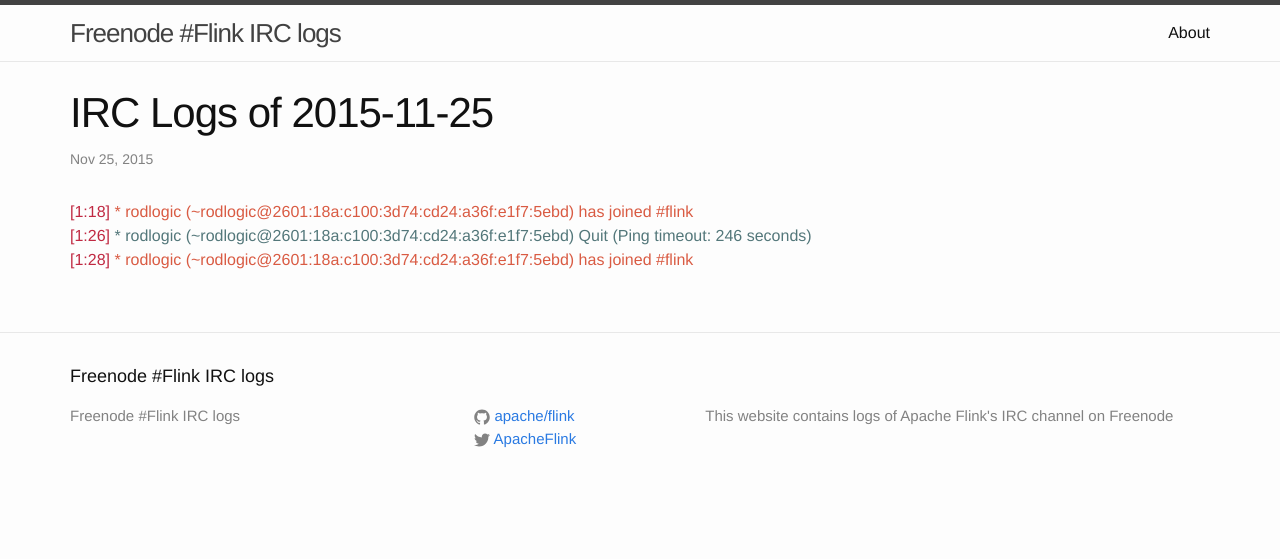
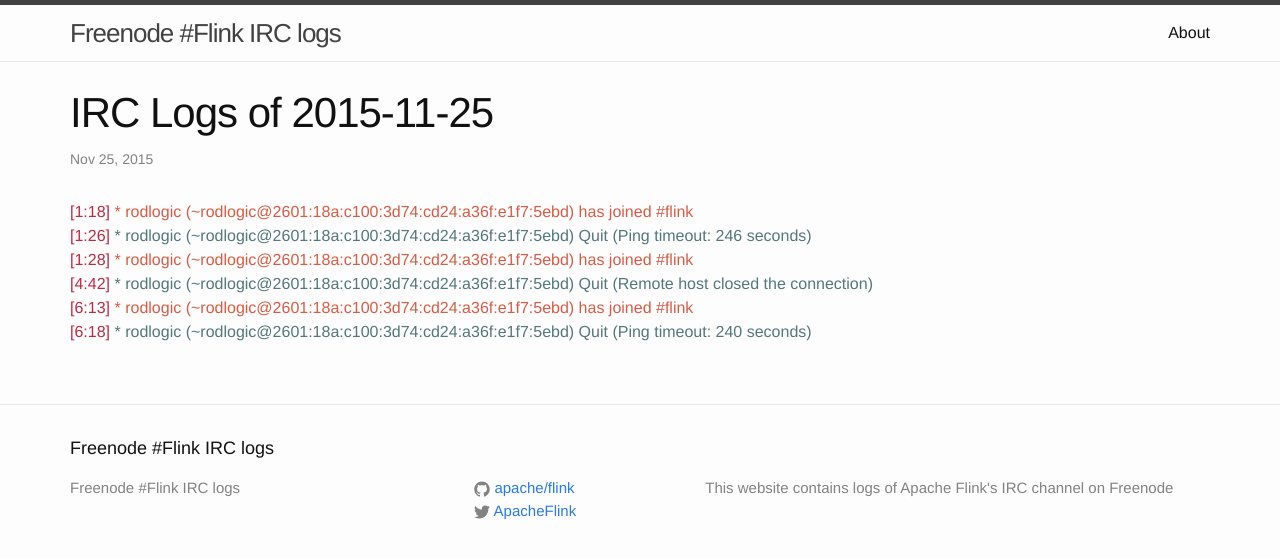
Before and after one commit to flink-irc-logs/flink-irc-logs.github.io, a Jekyll site: the page built from _posts/2015-11-25-logs.markdown, in a window 1280 px wide. Shown: the top 559 px of the page. Built offline with Jekyll 4.4.1, drawn with Linux system fonts in a browser that asks for light colours.

Commit message:
Update of the logs on Wed Nov 25 06:24:32 CET 2015

```diff
--- a/_posts/2015-11-25-logs.markdown
+++ b/_posts/2015-11-25-logs.markdown
@@ -7,3 +7,6 @@
 <span class="irc-date">[1:18]</span> <span class="irc-green">* rodlogic (~rodlogic@2601:18a:c100:3d74:cd24:a36f:e1f7:5ebd) has joined #flink</span><br />
 <span class="irc-date">[1:26]</span> <span class="irc-navy">* rodlogic (~rodlogic@2601:18a:c100:3d74:cd24:a36f:e1f7:5ebd) Quit (Ping timeout: 246 seconds)</span><br />
 <span class="irc-date">[1:28]</span> <span class="irc-green">* rodlogic (~rodlogic@2601:18a:c100:3d74:cd24:a36f:e1f7:5ebd) has joined #flink</span><br />
+<span class="irc-date">[4:42]</span> <span class="irc-navy">* rodlogic (~rodlogic@2601:18a:c100:3d74:cd24:a36f:e1f7:5ebd) Quit (Remote host closed the connection)</span><br />
+<span class="irc-date">[6:13]</span> <span class="irc-green">* rodlogic (~rodlogic@2601:18a:c100:3d74:cd24:a36f:e1f7:5ebd) has joined #flink</span><br />
+<span class="irc-date">[6:18]</span> <span class="irc-navy">* rodlogic (~rodlogic@2601:18a:c100:3d74:cd24:a36f:e1f7:5ebd) Quit (Ping timeout: 240 seconds)</span><br />
```
